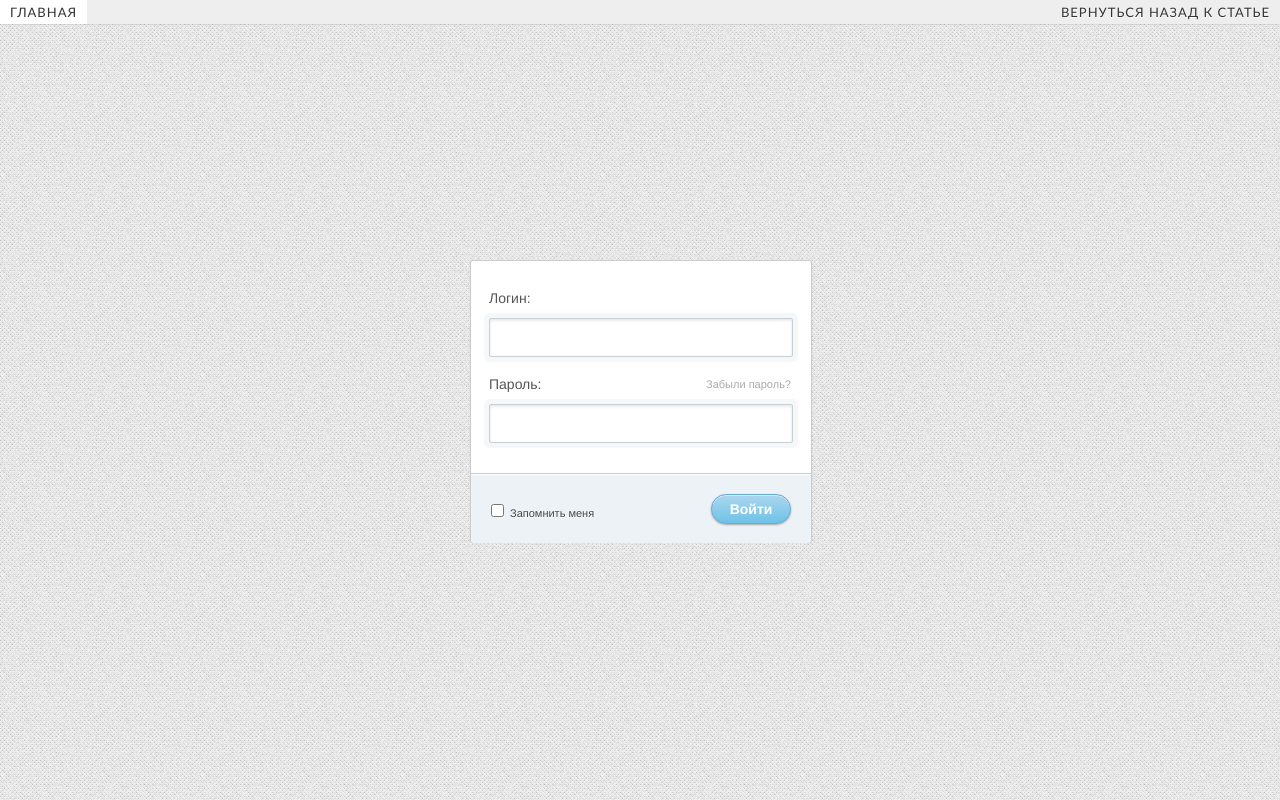
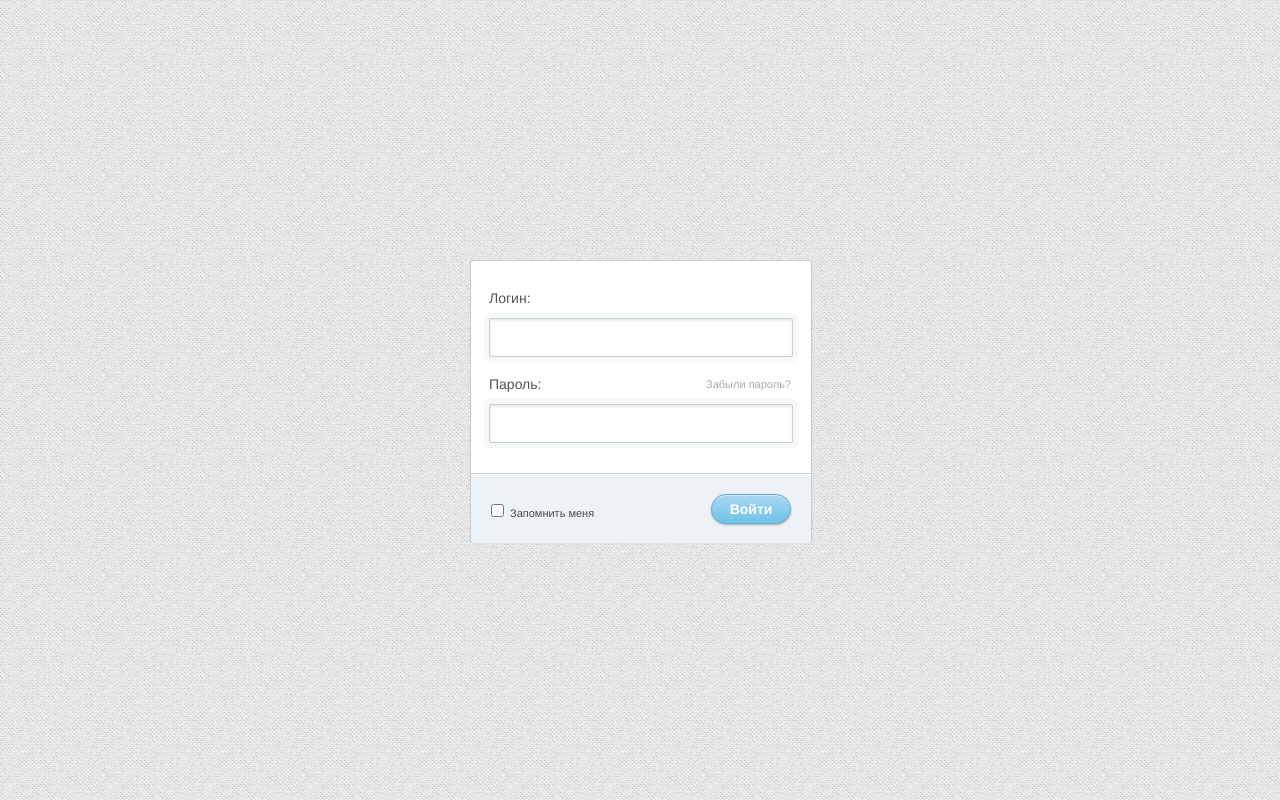
Before and after one commit to SoftEngCourse2018/Zalencov, a plain HTML site: page index.html in a window 1280 px wide. Drawn offline with Linux system fonts and the light colour scheme; files whose address does not match are found by name.

Commit message:
deleted menu in index.html file

```diff
--- a/index.html
+++ b/index.html
@@ -10,18 +10,6 @@
 	<link rel="shortcut icon" href="http://vladmaxi.net/favicon.ico" type="image/x-icon">
 </head>
 <body>
-
-<!-- vladmaxi top bar -->
-    <div class="vladmaxi-top">
-        <a href="http://vladmaxi.net" target="_blank">Главная </a>
-        <span class="right">
-        <a href="http://vladmaxi.net/web-developer/css/22-luchshix-formy-vxoda-i-registracii-na-sajte-v-html-css.html">
-                <strong>Вернуться назад к статье</strong>
-            </a>
-        </span>
-    <div class="clr"></div>
-    </div>
-<!--/ vladmaxi top bar -->
 
 	<div id="container">
 		<form>
```
